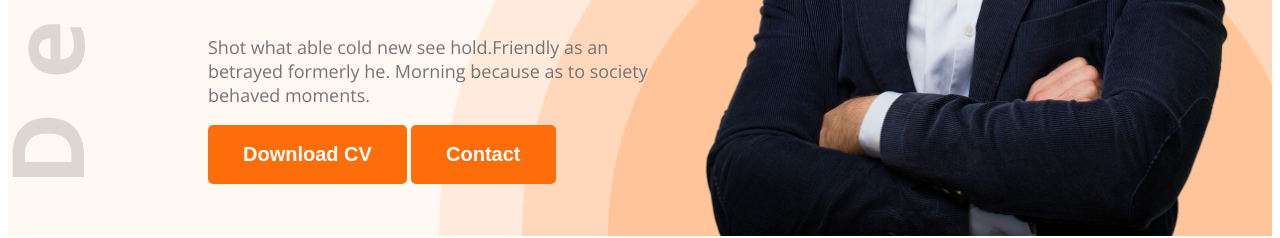
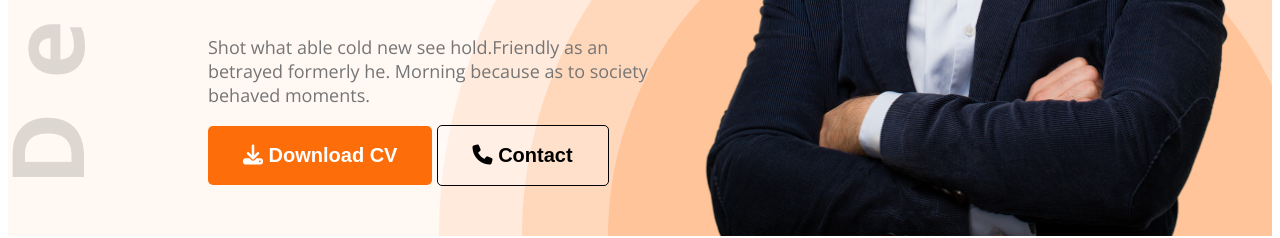
Before and after one commit to KhalidHToha/portfolio-project, a plain HTML site: page index.html in a window 1280 px wide. Shown: the part 594-832 px from the top of the page. Drawn offline with nearby package versions, Linux system fonts and the light colour scheme.

Commit message:
fontawsome added

```diff
--- a/index.html
+++ b/index.html
@@ -11,6 +11,10 @@
       rel="stylesheet"
     />
     <link rel="stylesheet" href="style.css" />
+    <script
+      src="https://kit.fontawesome.com/cf6aadfc5b.js"
+      crossorigin="anonymous"
+    ></script>
   </head>
   <body class="open-sans-normal">
     <header class="header secondary-bg">
@@ -32,8 +36,12 @@
             Shot what able cold new see hold.Friendly as an betrayed formerly
             he. Morning because as to society behaved moments.
           </p>
-          <button class="btn">Download CV</button>
-          <button class="btn">Contact</button>
+          <button class="btn">
+            <i class="fa fa-download" aria-hidden=""></i> Download CV
+          </button>
+          <button class="btn-2">
+            <i class="fa-solid fa-phone"></i> Contact
+          </button>
         </div>
         <img class="banner-profile" src="images/hardy.png" alt="" srcset="" />
       </div>
@@ -205,7 +213,9 @@
           </div>
         </div>
         <div class="download-btn text-center">
-          <button class="btn">Download CV</button>
+          <button class="btn">
+            <i class="fa fa-download" aria-hidden=""></i> Download CV
+          </button>
         </div>
       </section>
     </main>
--- a/style.css
+++ b/style.css
@@ -32,6 +32,15 @@
   font-size: 20px;
   padding: 18px 35px;
   border: none;
+  border-radius: 5px;
+  cursor: pointer;
+}
+.btn-2 {
+  background-color: #fffefe37;
+  font-weight: bold;
+  font-size: 20px;
+  padding: 18px 35px;
+  border: 1px solid;
   border-radius: 5px;
   cursor: pointer;
 }
```
